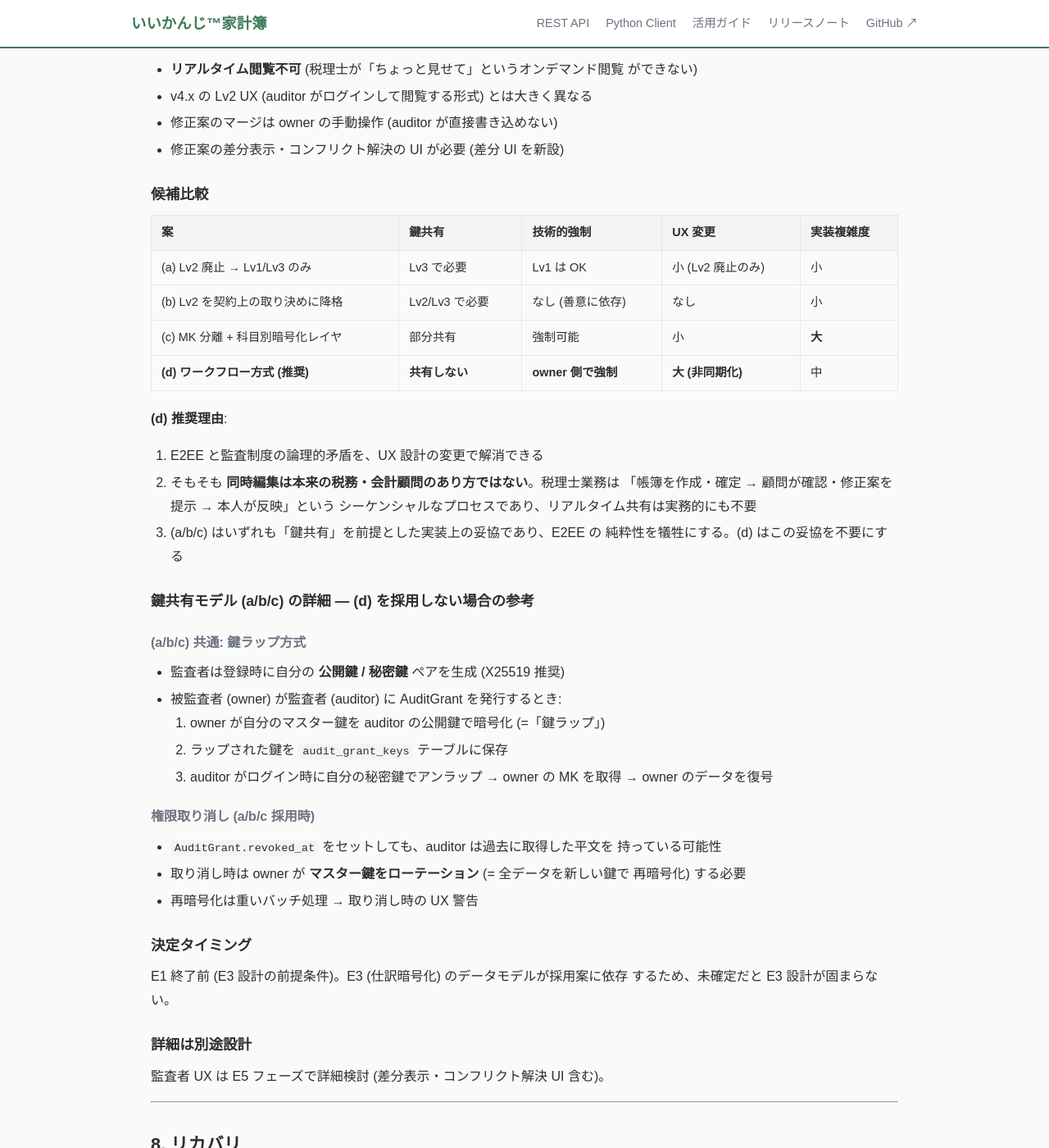
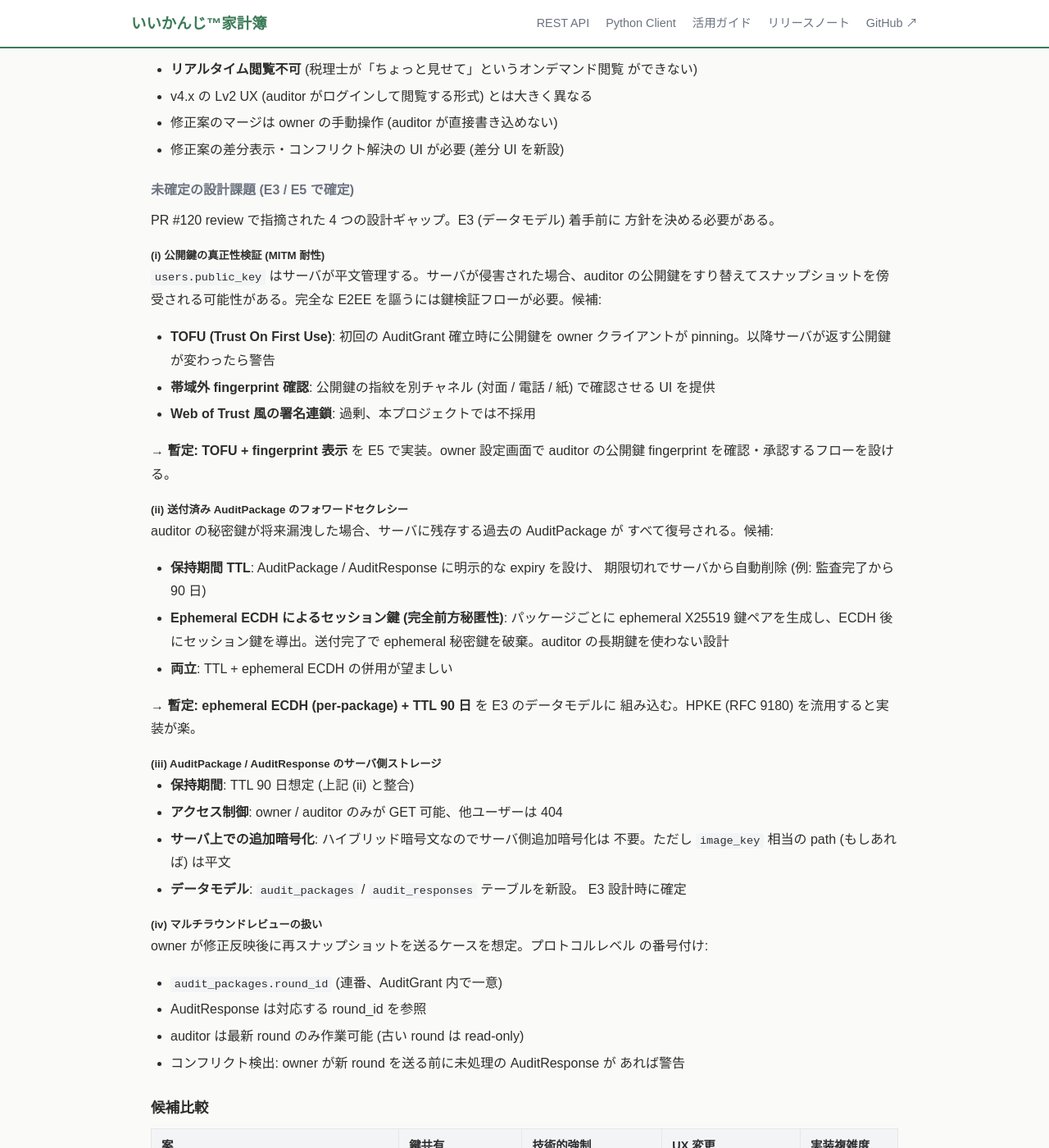
Before and after one commit to nananek/iikanji-kakeibo, a Jekyll site: the page built from docs/v5-e2ee/index.md, in a window 1280 px wide and 1400 px high, scrolled down 9847 px. Shown: the whole window at 82% size. Built offline with Jekyll 4.4.1, drawn with Linux system fonts in a browser that asks for light colours; some of the changed text lies outside the part shown.

Commit message:
docs(v5): 監査ワークフロー設計の Design Notes 反映 (公開鍵真正性 / FS / ストレージ / マルチラウンド)
PR #120 claude-review で指摘された 4 つの設計ギャップを §7 (d) ワークフロー
方式に追記。E3 (データモデル) 着手前に確定する必要がある事項。

(i) 公開鍵の真正性検証 (MITM 耐性):
   暫定 TOFU + fingerprint 表示。E5 で実装

(ii) フォワードセクレシー:
   ephemeral ECDH (per-package, HPKE RFC 9180 流用) + TTL 90 日

(iii) AuditPackage / AuditResponse のサーバストレージ:
   audit_packages / audit_responses テーブルを E3 で新設、TTL 90 日、
   owner/auditor 限定 GET

(iv) マルチラウンドレビュー:
   audit_packages.round_id で番号付け、auditor は最新 round のみ作業可能、
   未処理 response があれば owner に警告

軽微: Lv2 説明のバッククォート不統一を bold 強調に統一

Co-Authored-By: Claude Opus 4.7 (1M context) <noreply@anthropic.com>

```diff
--- a/docs/v5-e2ee/index.md
+++ b/docs/v5-e2ee/index.md
@@ -379,7 +379,7 @@ Discord 等に **平文で送信** している。E3 で仕訳が暗号化され
 - **Lv1 (集計のみ)**: owner がレポート結果スナップショット (P/L / B/S /
   月次比較) だけを auditor の公開鍵で暗号化して送る。仕訳は渡らない
 - **Lv2 (税務科目限定)**: owner が税務科目フィルタを適用した仕訳セットだけを
-  auditor の公開鍵で暗号化して送る。`owner クライアントが` 強制するので
+  auditor の公開鍵で暗号化して送る。**owner クライアント側で強制** するので
   E2EE と矛盾しない (owner の意思によるフィルタ)
 - **Lv3 (本人代理に近い)**: 全仕訳スナップショット送信 + 修正案戻し。
   原理的に同じフローで実現可能。MK は共有しない
@@ -402,6 +402,61 @@ Discord 等に **平文で送信** している。E3 で仕訳が暗号化され
 - v4.x の Lv2 UX (auditor がログインして閲覧する形式) とは大きく異なる
 - 修正案のマージは owner の手動操作 (auditor が直接書き込めない)
 - 修正案の差分表示・コンフリクト解決の UI が必要 (差分 UI を新設)
+
+#### 未確定の設計課題 (E3 / E5 で確定)
+
+PR #120 review で指摘された 4 つの設計ギャップ。E3 (データモデル) 着手前に
+方針を決める必要がある。
+
+##### (i) 公開鍵の真正性検証 (MITM 耐性)
+
+`users.public_key` はサーバが平文管理する。サーバが侵害された場合、auditor
+の公開鍵をすり替えてスナップショットを傍受される可能性がある。完全な E2EE
+を謳うには鍵検証フローが必要。候補:
+
+- **TOFU (Trust On First Use)**: 初回の AuditGrant 確立時に公開鍵を
+  owner クライアントが pinning。以降サーバが返す公開鍵が変わったら警告
+- **帯域外 fingerprint 確認**: 公開鍵の指紋を別チャネル (対面 / 電話 / 紙)
+  で確認させる UI を提供
+- **Web of Trust 風の署名連鎖**: 過剰、本プロジェクトでは不採用
+
+→ **暫定: TOFU + fingerprint 表示** を E5 で実装。owner 設定画面で auditor
+の公開鍵 fingerprint を確認・承認するフローを設ける。
+
+##### (ii) 送付済み AuditPackage のフォワードセクレシー
+
+auditor の秘密鍵が将来漏洩した場合、サーバに残存する過去の AuditPackage が
+すべて復号される。候補:
+
+- **保持期間 TTL**: AuditPackage / AuditResponse に明示的な expiry を設け、
+  期限切れでサーバから自動削除 (例: 監査完了から 90 日)
+- **Ephemeral ECDH によるセッション鍵 (完全前方秘匿性)**: パッケージごとに
+  ephemeral X25519 鍵ペアを生成し、ECDH 後にセッション鍵を導出。送付完了で
+  ephemeral 秘密鍵を破棄。auditor の長期鍵を使わない設計
+- **両立**: TTL + ephemeral ECDH の併用が望ましい
+
+→ **暫定: ephemeral ECDH (per-package) + TTL 90 日** を E3 のデータモデルに
+組み込む。HPKE (RFC 9180) を流用すると実装が楽。
+
+##### (iii) AuditPackage / AuditResponse のサーバ側ストレージ
+
+- **保持期間**: TTL 90 日想定 (上記 (ii) と整合)
+- **アクセス制御**: owner / auditor のみが GET 可能、他ユーザーは 404
+- **サーバ上での追加暗号化**: ハイブリッド暗号文なのでサーバ側追加暗号化は
+  不要。ただし `image_key` 相当の path (もしあれば) は平文
+- **データモデル**: `audit_packages` / `audit_responses` テーブルを新設。
+  E3 設計時に確定
+
+##### (iv) マルチラウンドレビューの扱い
+
+owner が修正反映後に再スナップショットを送るケースを想定。プロトコルレベル
+の番号付け:
+
+- `audit_packages.round_id` (連番、AuditGrant 内で一意)
+- AuditResponse は対応する round_id を参照
+- auditor は最新 round のみ作業可能 (古い round は read-only)
+- コンフリクト検出: owner が新 round を送る前に未処理の AuditResponse が
+  あれば警告
 
 ### 候補比較
 
```
